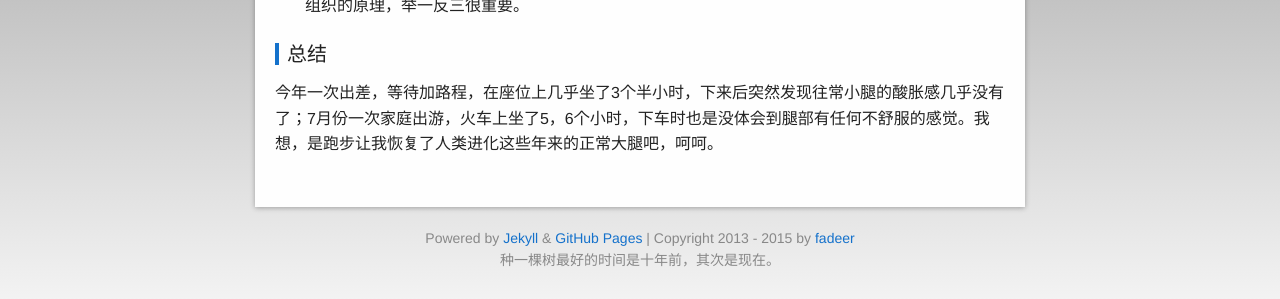
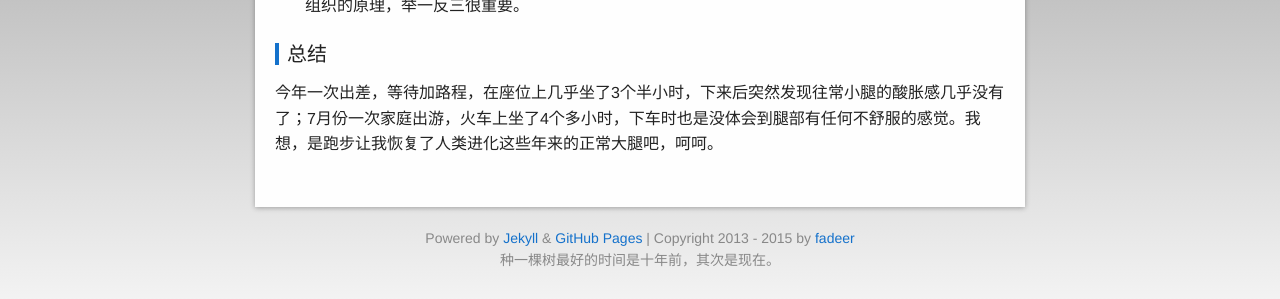
Before and after one commit to fadeer/fadeer.github.io, a Jekyll site: the page built from _posts/2015-10-07-running-year-2.markdown, in a window 1280 px wide and 900 px high, scrolled down 2143 px. Shown: the part 598-897 px from the top of the window. Built offline with Jekyll 4.4.1, drawn with Linux system fonts in a browser that asks for light colours.

Commit message:
update post

```diff
--- a/_posts/2015-10-07-running-year-2.markdown
+++ b/_posts/2015-10-07-running-year-2.markdown
@@ -59,4 +59,4 @@ tags: Running
 
 总结
 ----
-今年一次出差，等待加路程，在座位上几乎坐了3个半小时，下来后突然发现往常小腿的酸胀感几乎没有了；7月份一次家庭出游，火车上坐了5，6个小时，下车时也是没体会到腿部有任何不舒服的感觉。我想，是跑步让我恢复了人类进化这些年来的正常大腿吧，呵呵。
+今年一次出差，等待加路程，在座位上几乎坐了3个半小时，下来后突然发现往常小腿的酸胀感几乎没有了；7月份一次家庭出游，火车上坐了4个多小时，下车时也是没体会到腿部有任何不舒服的感觉。我想，是跑步让我恢复了人类进化这些年来的正常大腿吧，呵呵。
```
